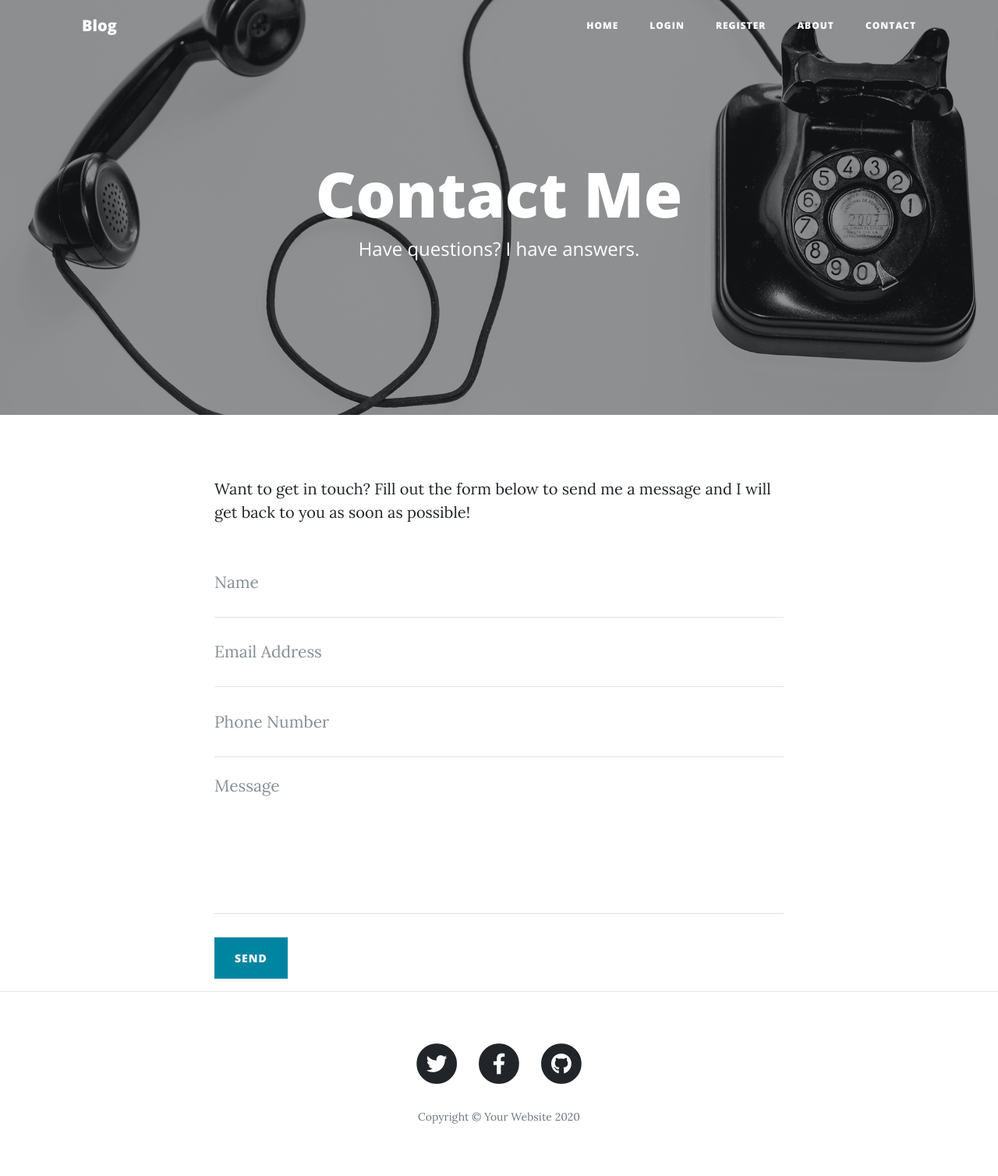
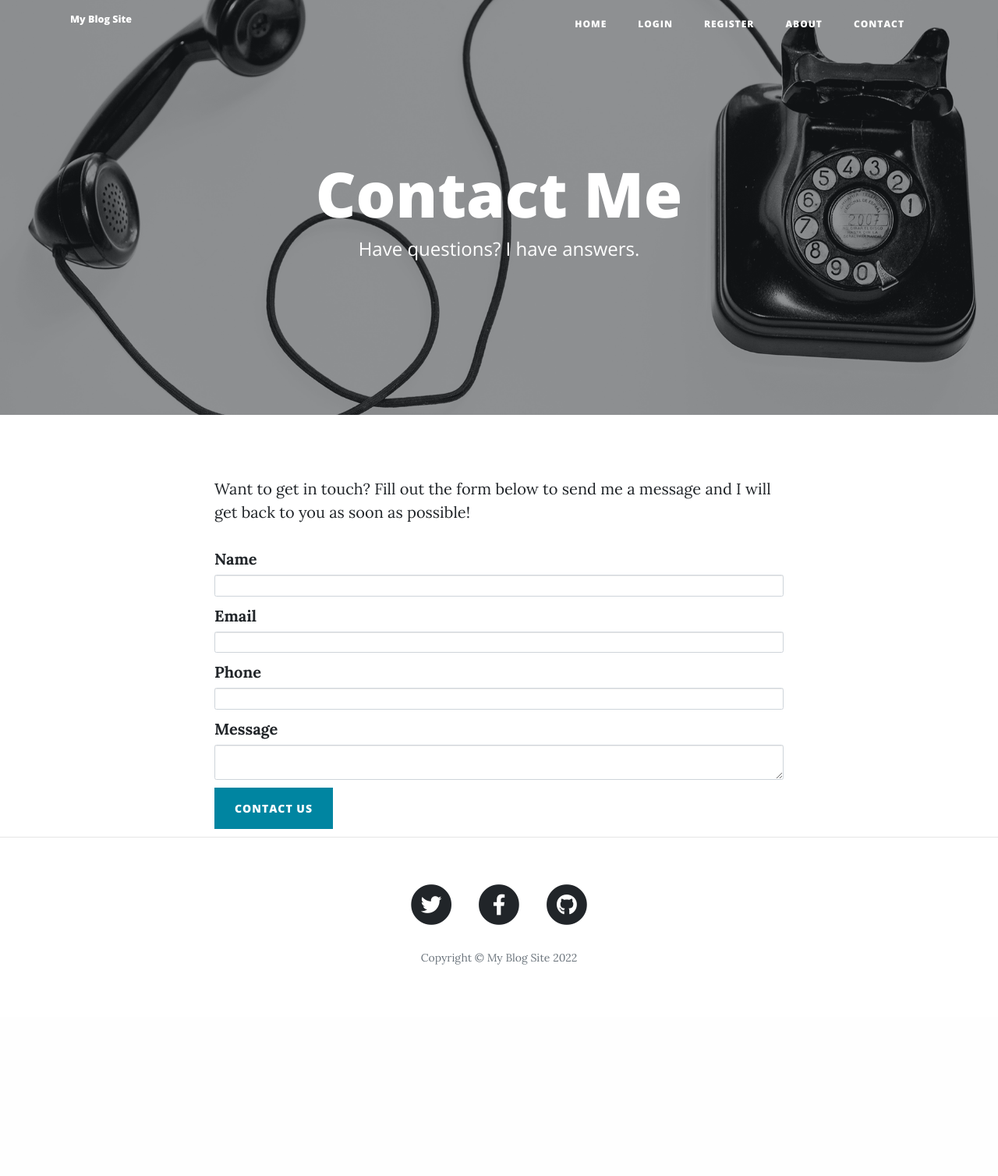
Before and after one commit to b3mery/Flask-Blog-Web-App, a Flask app: page /contact in a window 1280 px wide. Shown: the whole page at 78% size. After the commit the page ends 1237 px from the top, so only its background shows below. Run offline with Flask 2, Linux system fonts and the light colour scheme; some libraries are stand-ins or nearby versions.

Commit message:
Updated layout and formatting

```diff
--- a/forms.py
+++ b/forms.py
@@ -1,5 +1,5 @@
 from flask_wtf import FlaskForm
-from wtforms import StringField, SubmitField, PasswordField
+from wtforms import StringField, SubmitField, PasswordField, TelField,TextAreaField
 from wtforms.validators import DataRequired, URL, Email, Length
 from flask_ckeditor import CKEditorField
 
@@ -7,7 +7,7 @@ from flask_ckeditor import CKEditorField
 class CreatePostForm(FlaskForm):
     title = StringField("Blog Post Title", validators=[DataRequired()])
     subtitle = StringField("Subtitle", validators=[DataRequired()])
-    img_url = StringField("Blog Image URL", validators=[DataRequired(), URL()])
+    img_url = StringField("Blog Image URL", validators=[])
     body = CKEditorField("Blog Content", validators=[DataRequired()])
     submit = SubmitField("Submit Post")
 
@@ -22,8 +22,15 @@ class RegisterUserForm(FlaskForm):
 class LoginUserForm(FlaskForm):
     email = StringField("Email", validators=[DataRequired(), Email()])
     password = PasswordField("Password", validators=[DataRequired()])
-    submit = SubmitField("Log in")
+    submit = SubmitField("Login")
 
 class CommentForm(FlaskForm):
     comment = CKEditorField("Post a comment", validators=[DataRequired()])
-    submit = SubmitField("Submit Post")
+    submit = SubmitField("Post Comment")
+
+class ContactForm(FlaskForm):
+    name = StringField("Name", validators=[DataRequired()])
+    email = StringField("Email", validators=[DataRequired(), Email()])
+    phone = TelField("Phone",  validators=[DataRequired()])
+    message = TextAreaField("Message", validators=[DataRequired()])
+    submit = SubmitField("Contact Us")
--- a/main.py
+++ b/main.py
@@ -1,29 +1,36 @@
-from flask import Flask, abort, render_template, redirect, request, url_for, flash
+import datetime
+from flask import Flask, abort, render_template, redirect, url_for, flash
 from flask_bootstrap import Bootstrap
 from flask_ckeditor import CKEditor
 from datetime import date
 from werkzeug.security import generate_password_hash, check_password_hash
 from flask_sqlalchemy import SQLAlchemy
 from sqlalchemy.orm import relationship
-from flask_login import UserMixin, login_user, LoginManager, login_required, current_user, logout_user
-from forms import CreatePostForm, RegisterUserForm, LoginUserForm, CommentForm
+from flask_login import UserMixin, login_user, LoginManager, current_user, logout_user
+from forms import ContactForm, CreatePostForm, RegisterUserForm, LoginUserForm, CommentForm
 from flask_gravatar import Gravatar
 import sqlalchemy.exc
 from functools import wraps
 import os
+import email_manager
 
-app = Flask(__name__)
-# os env varbale sourced from Heroku deployment
-app.config['SECRET_KEY'] = os.environ.get('SECRET_KEY')
-ckeditor = CKEditor(app)
-Bootstrap(app)
-
+### Constants
+SITE_NAME = "My Blog Site"
+CURRENT_YEAR = datetime.datetime.now().year
+DEFAULT_POST_IMAGE_BG = "https://images.unsplash.com/photo-1432821596592-e2c18b78144f?ixlib=rb-1.2.1&ixid=MnwxMjA3fDB8MHxwaG90by1wYWdlfHx8fGVufDB8fHx8&auto=format&fit=crop&w=1470&q=80"
 ## Flask Password hash
 HASH_METHOD = 'pbkdf2:sha256'
 SALT_LEN = 8
 
-##CONNECT TO DB
-# # Switched to Postgres for deployment to Heroku, fallback to sqlite for dev
+################################################## Flask APP Set Up #############################################################################################################
+
+app = Flask(__name__)
+# os env varbale sourced from Heroku deployment
+app.config['SECRET_KEY'] = os.environ.get('SECRET_KEY', 'RanDOM123SECRET')
+ckeditor = CKEditor(app)
+Bootstrap(app)
+
+# Postgres DB for deployment, sqlite for dev
 uri = os.environ.get('DATABASE_URL', "sqlite:///blog.db")  #https://help.heroku.com/ZKNTJQSK/why-is-sqlalchemy-1-4-x-not-connecting-to-heroku-postgres
 if uri.startswith("postgres://"):
     uri = uri.replace("postgres://", "postgresql://", 1)
@@ -36,6 +43,7 @@ login_manager = LoginManager()
 login_manager.init_app(app)
 gravatar = Gravatar(app, size=100, rating='g', default='retro', force_default=False, force_lower=False, use_ssl=False, base_url=None)
 
+################################################## Database Set Up #############################################################################################################
 ##CONFIGURE TABLES
 class User(UserMixin, db.Model):
     __tablename__ = "users"
@@ -77,6 +85,8 @@ class Comment(db.Model):
 
 db.create_all()
 
+################################################## Decorators and Login Manager ######################################################################################################
+
 # Load login user:
 @login_manager.user_loader
 def load_user(user_id):
@@ -102,10 +112,12 @@ def create_user_or_admin_only(function):
         return function(*args, **kwargs)
     return decorated_function
 
+################################################## Flask APP Routes #############################################################################################################
+
 @app.route('/')
 def get_all_posts():
     posts = BlogPost.query.all()
-    return render_template("index.html", all_posts=posts, logged_in=current_user.is_authenticated)
+    return render_template("index.html", all_posts=posts, logged_in=current_user.is_authenticated, website_name=SITE_NAME, year=CURRENT_YEAR)
 
 
 @app.route('/register', methods=['GET', 'POST'])
@@ -126,7 +138,7 @@ def register():
         else:
             login_user(new_user)
             return redirect(url_for('get_all_posts'))
-    return render_template("register.html", form=form)
+    return render_template("register.html", form=form, website_name=SITE_NAME, year=CURRENT_YEAR)
 
 
 @app.route('/login', methods=['GET', 'POST'])
@@ -141,7 +153,7 @@ def login():
         else:
             login_user(user)
             return redirect(url_for('get_all_posts'))
-    return render_template("login.html", form = form)
+    return render_template("login.html", form = form, website_name=SITE_NAME, year=CURRENT_YEAR)
 
 
 @app.route('/logout')
@@ -163,7 +175,7 @@ def show_post(post_id):
         db.session.add(new_comment)
         db.session.commit()
         return redirect(url_for('show_post', post_id = requested_post.id))
-    return render_template("post.html", post=requested_post, logged_in=current_user.is_authenticated, form=form)
+    return render_template("post.html", post=requested_post, logged_in=current_user.is_authenticated, form=form, website_name=SITE_NAME, year=CURRENT_YEAR)
 
 
 @app.route("/about")
@@ -171,9 +183,15 @@ def about():
     return render_template("about.html", logged_in=current_user.is_authenticated)
 
 
-@app.route("/contact")
+@app.route("/contact", methods=['GET', 'POST'])
 def contact():
-    return render_template("contact.html", logged_in=current_user.is_authenticated)
+    form = ContactForm()
+    if form.validate_on_submit():
+        if not email_manager.send_email_notification(form.name.data,form.email.data,form.phone.data,form.message.data):
+            flash('Internal error submitting your form, please try agin later.')
+        else:
+            return redirect(url_for('contact'))
+    return render_template("contact.html", logged_in=current_user.is_authenticated, form=form, website_name=SITE_NAME, year=CURRENT_YEAR)
 
 
 @app.route("/new-post",  methods=['GET', 'POST'])
@@ -181,17 +199,17 @@ def add_new_post():
     form = CreatePostForm()
     if form.validate_on_submit():
         new_post = BlogPost(
-            title=form.title.data,
-            subtitle=form.subtitle.data,
-            body=form.body.data,
-            img_url=form.img_url.data,
-            author=current_user,
-            date=date.today().strftime("%B %d, %Y")
+            title = form.title.data,
+            subtitle = form.subtitle.data,
+            body = form.body.data,
+            img_url = (form.img_url.data or DEFAULT_POST_IMAGE_BG),
+            author = current_user,
+            date = date.today().strftime("%B %d, %Y")
         )
         db.session.add(new_post)
         db.session.commit()
         return redirect(url_for("get_all_posts"))
-    return render_template("make-post.html", form=form, logged_in=current_user.is_authenticated)
+    return render_template("make-post.html", form=form, logged_in=current_user.is_authenticated, website_name=SITE_NAME, year=CURRENT_YEAR)
 
 
 @app.route("/edit-post/<int:post_id>" , methods=['GET', 'POST'])
@@ -214,7 +232,7 @@ def edit_post(post_id):
         db.session.commit()
         return redirect(url_for("show_post", post_id=post.id))
 
-    return render_template("make-post.html", form=edit_form, logged_in=current_user.is_authenticated)
+    return render_template("make-post.html", form=edit_form, logged_in=current_user.is_authenticated, website_name=SITE_NAME, year=CURRENT_YEAR)
 
 
 @app.route("/delete/<int:post_id>", methods=['GET', 'POST'])
@@ -229,7 +247,8 @@ def delete_post(post_id):
 @app.route("/confirm/delete/<int:post_id>")
 def confirm_delete(post_id):
     posts = BlogPost.query.all()
-    return render_template('delete_post_modal.html', all_posts=posts, logged_in=current_user.is_authenticated, delete_post=post_id)
+    return render_template('delete_post_modal.html', all_posts=posts, logged_in=current_user.is_authenticated, delete_post=post_id, website_name=SITE_NAME, year=CURRENT_YEAR)
 
+################################################## Flask APP Run #############################################################################################################
 if __name__ == "__main__":
-    app.run()
+    app.run(debug=True)
--- a/templates/contact.html
+++ b/templates/contact.html
@@ -1,5 +1,8 @@
+{% extends 'bootstrap/base.html' %}
+{% import "bootstrap/wtf.html" as wtf %}
+
+{% block content %}
 {% include "header.html" %}
-
   <!-- Page Header -->
   <header class="masthead" style="background-image: url('{{ url_for('static', filename='img/contact-bg.jpg')}}')">
     <div class="overlay"></div>
@@ -20,42 +23,16 @@
     <div class="row">
       <div class="col-lg-8 col-md-10 mx-auto">
         <p>Want to get in touch? Fill out the form below to send me a message and I will get back to you as soon as possible!</p>
-        <!-- Contact Form - Enter your email address on line 19 of the mail/contact_me.php file to make this form work. -->
-        <!-- WARNING: Some web hosts do not allow emails to be sent through forms to common mail hosts like Gmail or Yahoo. It's recommended that you use a private domain email address! -->
-        <!-- To use the contact form, your site must be on a live web host with PHP! The form will not work locally! -->
-        <form name="sentMessage" id="contactForm" novalidate>
-          <div class="control-group">
-            <div class="form-group floating-label-form-group controls">
-              <label>Name</label>
-              <input type="text" class="form-control" placeholder="Name" id="name" required data-validation-required-message="Please enter your name.">
-              <p class="help-block text-danger"></p>
-            </div>
-          </div>
-          <div class="control-group">
-            <div class="form-group floating-label-form-group controls">
-              <label>Email Address</label>
-              <input type="email" class="form-control" placeholder="Email Address" id="email" required data-validation-required-message="Please enter your email address.">
-              <p class="help-block text-danger"></p>
-            </div>
-          </div>
-          <div class="control-group">
-            <div class="form-group col-xs-12 floating-label-form-group controls">
-              <label>Phone Number</label>
-              <input type="tel" class="form-control" placeholder="Phone Number" id="phone" required data-validation-required-message="Please enter your phone number.">
-              <p class="help-block text-danger"></p>
-            </div>
-          </div>
-          <div class="control-group">
-            <div class="form-group floating-label-form-group controls">
-              <label>Message</label>
-              <textarea rows="5" class="form-control" placeholder="Message" id="message" required data-validation-required-message="Please enter a message."></textarea>
-              <p class="help-block text-danger"></p>
-            </div>
-          </div>
-          <br>
-          <div id="success"></div>
-          <button type="submit" class="btn btn-primary" id="sendMessageButton">Send</button>
-        </form>
+        <!-- Change to Quick form  -->
+        {% with messages = get_flashed_messages() %}
+        {% if messages %}
+          {% for message in messages %}
+          <p>{{ message }}</p>
+          {% endfor %}
+        {% endif %}
+        {% endwith %}
+        {{ wtf.quick_form(form, novalidate=True, button_map={"submit": "primary"}) }}
+
       </div>
     </div>
   </div>
@@ -63,3 +40,4 @@
   <hr>
 
   {% include "footer.html" %}
+  {% endblock %}
--- a/templates/footer.html
+++ b/templates/footer.html
@@ -21,7 +21,7 @@
               </a>
             </li>
             <li class="list-inline-item">
-              <a href="#">
+              <a href="https://github.com/b3mery/Flask-Blog-Web-App">
                 <span class="fa-stack fa-lg">
                   <i class="fas fa-circle fa-stack-2x"></i>
                   <i class="fab fa-github fa-stack-1x fa-inverse"></i>
@@ -29,7 +29,7 @@
               </a>
             </li>
           </ul>
-          <p class="copyright text-muted">Copyright &copy; Your Website 2020</p>
+          <p class="copyright text-muted">Copyright &copy; {{website_name}} {{year}}</p>
         </div>
       </div>
     </div>
--- a/templates/header.html
+++ b/templates/header.html
@@ -8,7 +8,7 @@
   <meta name="description" content="">
   <meta name="author" content="">
 
-  <title>Blog</title>
+  <title>{{website_name}}</title>
 
   <!-- Bootstrap core CSS -->
   <link href="{{ url_for('static', filename='vendor/bootstrap/css/bootstrap.min.css') }}" rel="stylesheet">
@@ -33,7 +33,7 @@
   <!-- Navigation -->
   <nav class="navbar navbar-expand-lg navbar-light fixed-top" id="mainNav">
     <div class="container">
-      <a class="navbar-brand" href="{{url_for('get_all_posts')}}">Blog</a>
+      <a class="navbar-brand" href="{{url_for('get_all_posts')}}">{{website_name}}</a>
       <button class="navbar-toggler navbar-toggler-right" type="button" data-toggle="collapse" data-target="#navbarResponsive" aria-controls="navbarResponsive" aria-expanded="false" aria-label="Toggle navigation">
         Menu
         <i class="fas fa-bars"></i>
```
Also changed, not shown: email_manager.py (added, +33 -0 lines), templates/about.html (+11 -3 lines), templates/index.html (+8 -2 lines), templates/post.html (+10 -4 lines).
